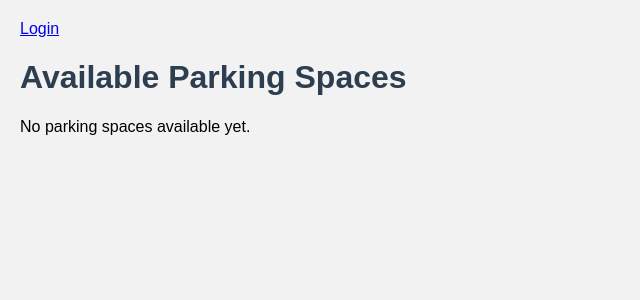
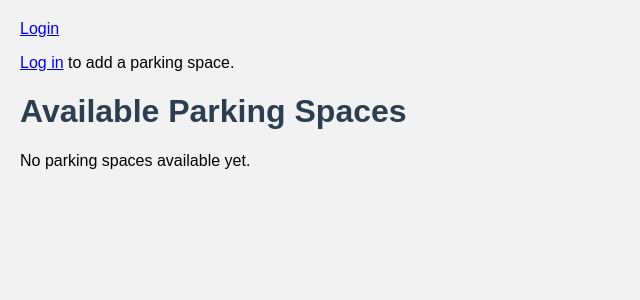
Before and after one commit to BorisKonov/cityparkr_app, a Django app: page / in a window 1280 px wide. Shown: the top 300 px of the page, without its empty margins (0-640 px from the left). Run offline with Django 5.2, Linux system fonts and the light colour scheme; data that the repository does not hold is empty.

Commit message:
Show add parking-space link only to logged-in users

```diff
--- a/marketplace/templates/marketplace/home.html
+++ b/marketplace/templates/marketplace/home.html
@@ -11,9 +11,17 @@
             Welcome, {{ user.username }} |
             <a href="{% url 'logout' %}">Logout</a>
         </p>
+
+        <p>
+            <a href="{% url 'add_parking_space' %}">➕ Add Parking Space</a>
+        </p>
     {% else %}
         <p>
             <a href="{% url 'login' %}">Login</a>
+        </p>
+
+        <p>
+            <a href="{% url 'login' %}">Log in</a> to add a parking space.
         </p>
     {% endif %}
     <h1>Available Parking Spaces</h1>
```
